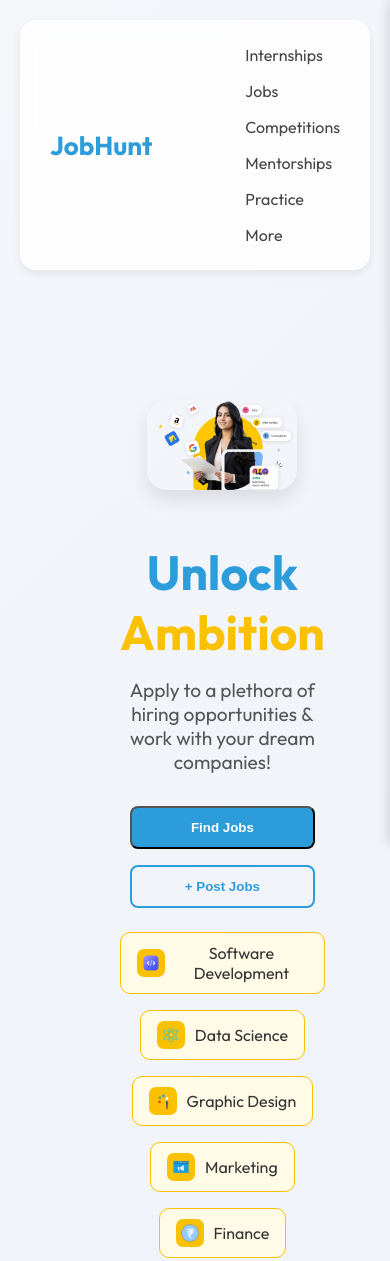
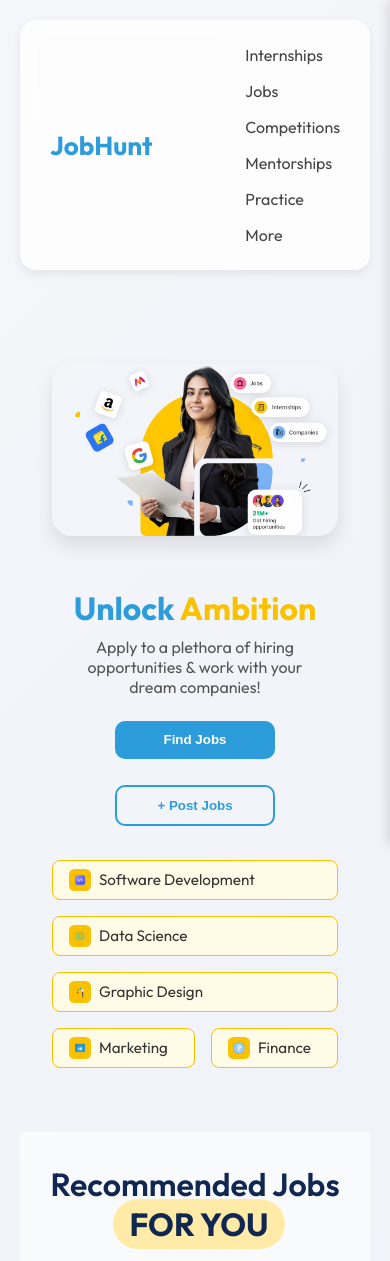
Before and after one commit to Rishabh0770/JobHunt, a plain HTML site: page jobs.html in a window 390 px wide. Shown: the top 1261 px of the page. Drawn offline with nearby package versions, Linux system fonts and the light colour scheme; no server answers.

Commit message:
internship main section updated

```diff
--- a/internship.css
+++ b/internship.css
@@ -31,12 +31,14 @@ body {
 .internship-content {
   display: flex;
   align-items: center;
-  justify-content: center;
+  justify-content: space-between;
   flex-wrap: wrap;
   gap: 3rem;
   min-height: 80vh;
 }
-
+.internship-main {
+  padding: 4rem 2rem;
+}
 /* LEFT TEXT SIDE */
 .text-side {
   flex: 1;
@@ -56,22 +58,81 @@ body {
   color: #555;
 }
 
+.image-side {
+  flex: 1;
+  text-align: center;
+}
+
+@media (max-width: 768px) {
+  .internship-content {
+    flex-direction: column;
+    text-align: center;
+    align-items: center;
+    gap: 2rem;
+  }
+
+  .image-side{
+    width: 100%;
+        order: -1; /* ✅ Moves image to top */
+
+  }
+
+  .text-side {
+    width: 100%;
+        order: 1;
+
+  }
+
+  .text-side h1 {
+    font-size: 2rem;
+    margin-bottom: 0.5rem;
+        line-height: 1.3;
+
+  }
+
+  .text-side p {
+    font-size: 1rem;
+    margin-bottom: 1rem;
+    padding: 0 1rem;
+  }
+}
+
 /* BUTTON GROUP */
 .button-group {
   display: flex;
   gap: 1rem;
   justify-content: center;
-  margin-bottom: 1.5rem;
+  margin: 1.5rem 0;
 }
 
 .btn {
-  padding: 12px 24px;
-  border-radius: 8px;
+  padding: 0.7rem 1.2rem;
+  border: none;
+  border-radius: 10px;
+  background: #2d9cdb;
+  color: #fff;
   font-weight: 600;
   cursor: pointer;
   transition: 0.3s ease;
 }
 
+@media (max-width: 768px) {
+.button-group {
+    flex-direction: row; /* ✅ Keep buttons in one row */
+    justify-content: center;
+    flex-wrap: wrap;
+  }
+
+  .btn {
+    flex: 1 1 140px;
+    max-width: 160px;
+        margin-bottom: 10px;
+  }
+}
+
+.btn:hover {
+  background: #247bb5;
+}
 .find-internships {
   background-color: #2d9cdb;
   color: #fff;
@@ -104,26 +165,37 @@ body {
 .category {
   display: flex;
   align-items: center;
-  gap: 10px;
+  gap: 0.5rem;
   background-color: #fffbe6;
   border: 1px solid #f9c100;
-  padding: 10px 16px;
-  border-radius: 10px;
+  padding: 0.5rem 1rem;
+  border-radius: 8px;
   cursor: pointer;
   font-weight: 500;
+    font-size: 0.95rem;
   transition: all 0.3s ease;
 }
 
+@media (max-width: 768px) {
+  .categories {
+    justify-content: center;
+  }
+
+  .category {
+    flex: 1 1 auto;
+  }
+}
 .category:hover {
   background-color: #fff1a8;
 }
 
-.category .icon {
-  width: 28px;
-  height: 28px;
+.icon {
+  width: 22px;
+  height: 22px;
   background: #f9c100;
   border-radius: 25%;
   padding: 5px;
+  text-align: center;
 }
 
 /* RIGHT IMAGE SIDE */
@@ -135,6 +207,7 @@ body {
   box-shadow: 0 10px 20px rgba(0,0,0,0.1);
   transition: transform 0.4s ease, box-shadow 0.4s ease, filter 0.4s ease;
   cursor: pointer;
+  height: auto;
 }
 
 .image-side img:hover {
@@ -143,41 +216,6 @@ body {
   filter: brightness(1.0) saturate(1.2);
 }
 
-
-/* Responsive Design */
-@media (max-width: 768px) {
-  .btn {
-    width: 90%; /* make them responsive */
-    text-align: center;
-  }
-
-  .internship-content {
-    flex-direction: column-reverse;
-    padding-top: 40px;
-  }
-
-  .text-side {
-    text-align: center;
-  }
-
-  .button-group {
-    flex-direction: column;
-    align-items: center;
-    flex-direction: column;
-    align-items: center;
-    width: 100%;
-  }
-
-  .categories {
-    justify-content: center;
-  }
-
-  .category {
-    flex-direction: row;
-    justify-content: center;
-  }
-}
-/* recommended internship section */
 /* ===== Internship Section ===== */
 .internship-main-container {
   max-width: 1200px;
@@ -189,9 +227,18 @@ body {
   background: #f9fafc;
 }
 .internship-content {
-  margin-top: 0; /* or 60px if navbar is fixed */
-  padding: 100px;
+  display: flex;
+  align-items: center;
+  justify-content: space-between;
+  flex-wrap: wrap;
+  gap: 3rem;
+  min-height: 80vh;
+  padding: 0; /* ✅ Remove the 100px padding */
+  margin: 0 auto; /* ✅ Center align */
+  max-width: 1200px; /* ✅ Add max-width to keep it in center */
+  width: 100%;
 }
+
 .section-header h2 {
   font-size: 2rem;
   font-weight: 600;
```
Also changed, not shown: internship.html (+0 -3 lines).
